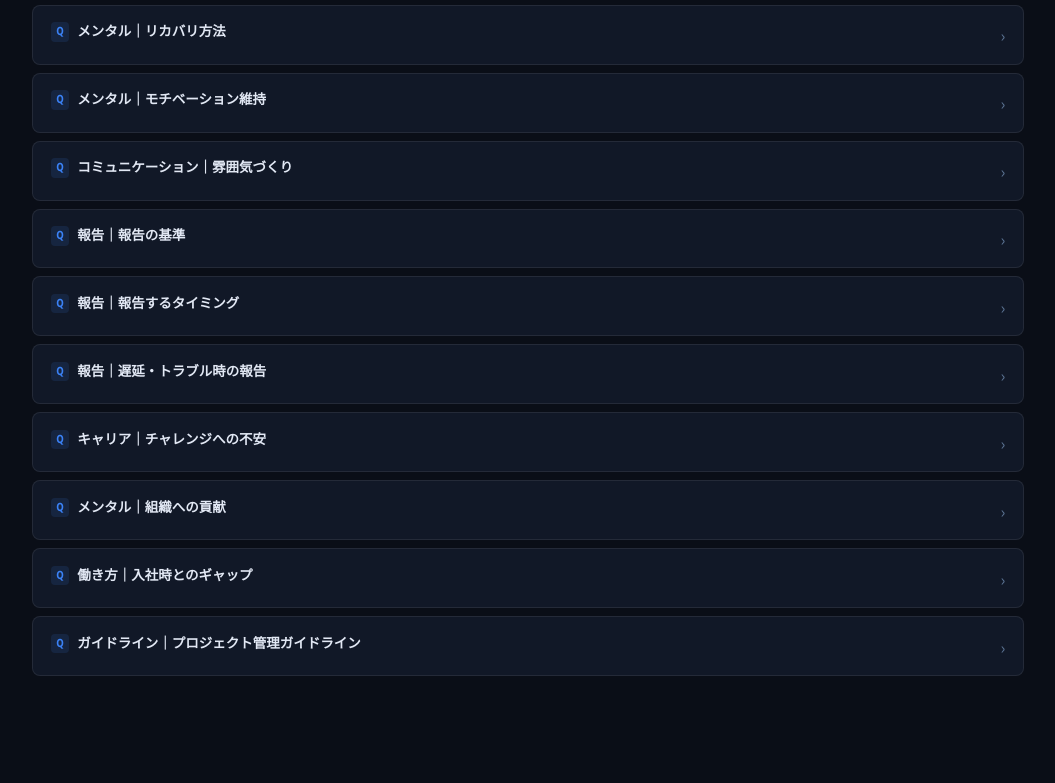
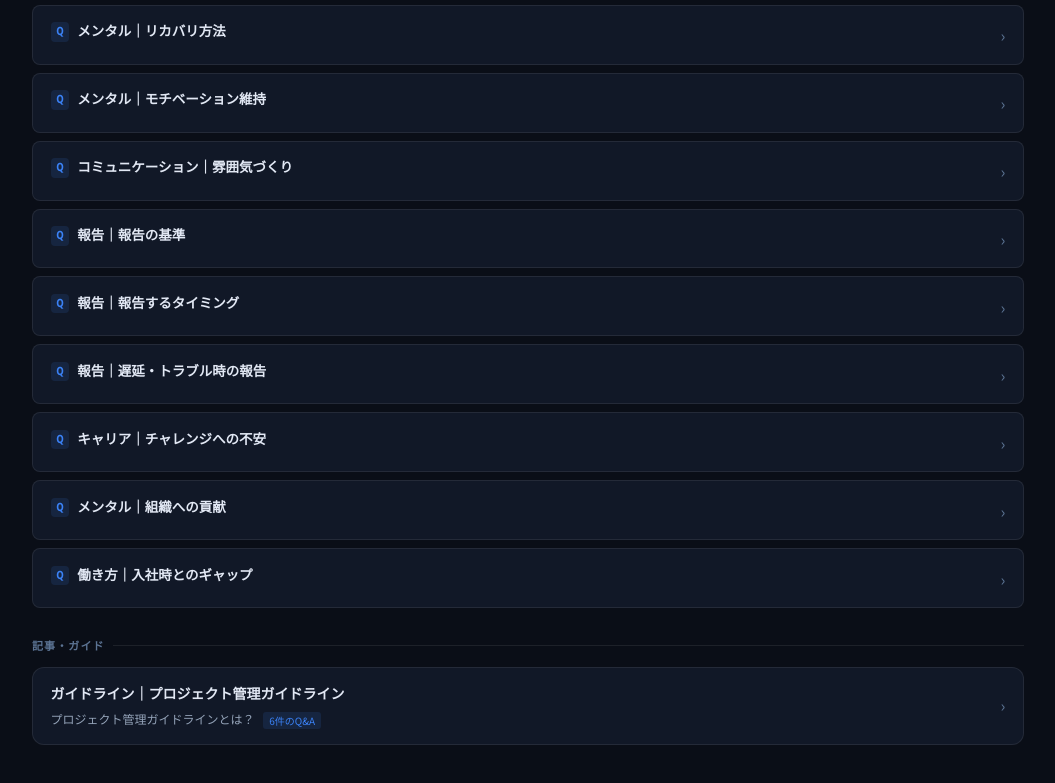
Before and after one commit to my000594/team-dashboard-fy2027, a plain HTML site: page knowledge.html in a window 1280 px wide. Shown: the part 1077-1860 px from the top of the page, without its empty margins (224-1279 px from the left). Before the commit the page ends 1825 px from the top, so only its background shows below. Drawn offline with nearby package versions, Linux system fonts and the light colour scheme.

Commit message:
Update knowledge.html

```diff
--- a/knowledge.html
+++ b/knowledge.html
@@ -83,12 +83,15 @@ const esc = window.escapeHTML;
 
 function catColor(cat) { return catColorMap[cat] || 'blue'; }
 
-// 「親ナレッジ」が設定されている = 記事の子Q&A。親なし + 質問あり = 独立Q&A。親なし + 質問なし = 記事。
+// 「親ナレッジ」が設定されている = 記事の子Q&A。
+// 親なし + 子あり = 記事（質問フィールドがあっても子を持つなら記事扱い）。
+// 親なし + 子なし + 質問あり = 独立Q&A。親なし + 質問なし = 記事。
 function filterItems() {
   const q = currentQuery.toLowerCase();
   const topLevel = allItems.filter(i => !i.parentTitle);
+  const hasChildren = i => (childrenByParent.get(i.title) || []).length > 0;
 
-  const independentQA = topLevel.filter(i => i.q).filter(i => {
+  const independentQA = topLevel.filter(i => i.q && !hasChildren(i)).filter(i => {
     if (currentCat !== 'すべて' && i.category !== currentCat) return false;
     return !q ||
       i.title.toLowerCase().includes(q) ||
@@ -97,7 +100,7 @@ function filterItems() {
       (i.tags||[]).some(t => t.toLowerCase().includes(q));
   });
 
-  const articles = topLevel.filter(i => !i.q).filter(i => {
+  const articles = topLevel.filter(i => !i.q || hasChildren(i)).filter(i => {
     if (currentCat !== 'すべて' && i.category !== currentCat) return false;
     if (!q) return true;
     const selfMatch =
@@ -161,9 +164,10 @@ function renderArticleCard(item, i) {
       <div class="child-qa-label">関連Q&amp;A (${children.length})</div>
       ${children.map((c, ci) => renderChildFaqCard(c, `art-${i}-c${ci}`)).join('')}
     </div>` : '';
+  const summaryText = item.summary || (item.q ? item.q : '');
   const summaryBadge = children.length
-    ? `${esc(item.summary||'')} <span class="child-qa-badge">${children.length}件のQ&amp;A</span>`
-    : esc(item.summary||'');
+    ? `${esc(summaryText)} <span class="child-qa-badge">${children.length}件のQ&amp;A</span>`
+    : esc(summaryText);
   return `
     <div class="article-card" id="art-${i}">
       <div class="article-header" onclick="document.getElementById('art-${i}').classList.toggle('open')">
@@ -180,7 +184,7 @@ function renderArticleCard(item, i) {
           ${(item.tags||[]).map(t=>`<span class="tag">${esc(t)}</span>`).join('')}
           <span style="margin-left:auto;font-size:10px;color:var(--text3);font-family:var(--mono)">${esc(item.updated||'')}</span>
         </div>
-        <div class="md-body">${md2html(item.body)}</div>
+        ${item.q ? `<div class="faq-a" style="margin-bottom:.75rem"><div class="faq-a-body"><div class="md-body">${md2html(item.body)}</div></div></div>` : `<div class="md-body">${md2html(item.body)}</div>`}
         ${childrenHtml}
       </div>
     </div>`;
```
